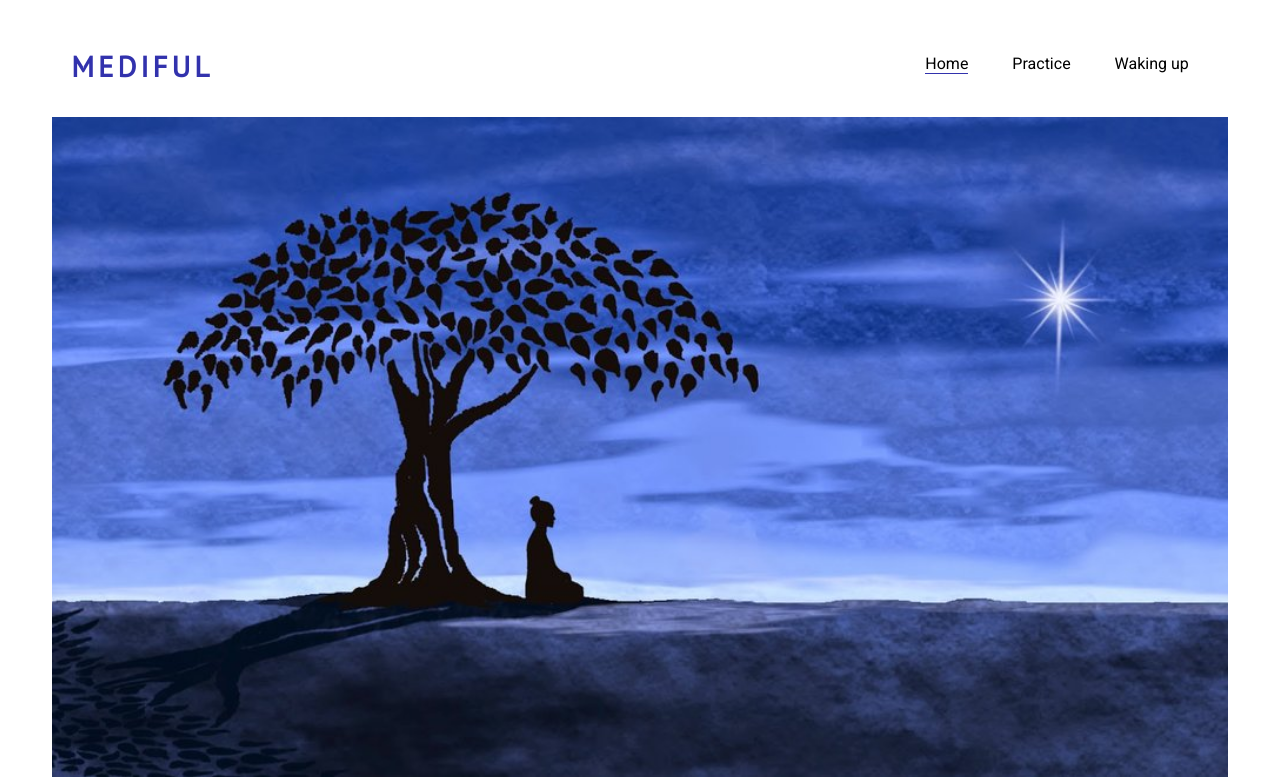
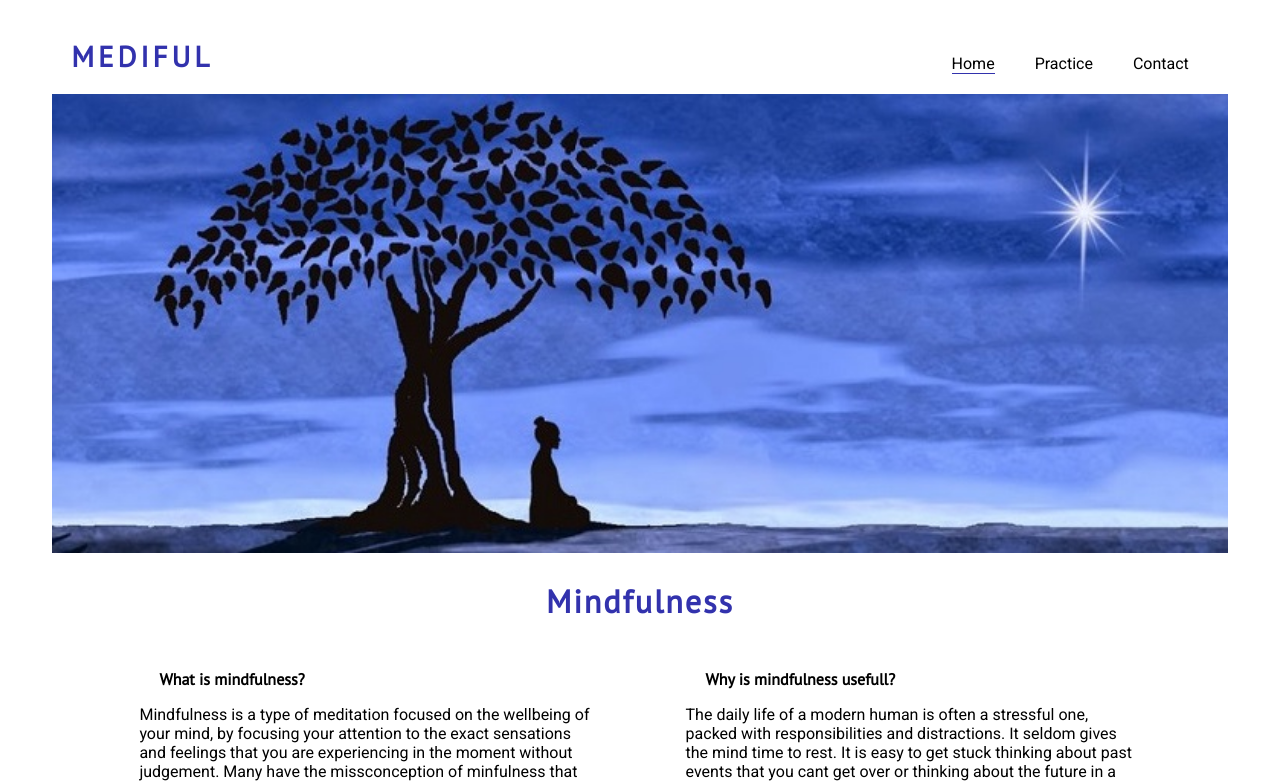
Before and after one commit to LeoMatus/mediful, a plain HTML site: page index.html in a window 1280 px wide. Shown: the top 783 px of the page. Drawn offline with Linux system fonts and the light colour scheme.

Commit message:
contact page finished

```diff
--- a/css/style.css
+++ b/css/style.css
@@ -13,53 +13,42 @@ h1, h2 {
 
 /*header*/
 
-header{
-    height: 50px;
-    padding: 10px 0 20px;
+#header{
+    display: flex;
+    flex-direction: row;
+    justify-content: space-between;
 }
 
-#logo{
-    margin-left: 5%;
-    float: left;
-    font-size: 180%;
-    color:rgb(50, 50, 173);
-    letter-spacing: 4px;
-    font-weight: 1000;
-}
-
-/*navigation bar*/
-
-#logo, #navbar{
-    line-height: 60px;
-}
-
-#push-right{
-    float: right;
-    margin-right: 5%;
-    }
-
-nav{
-    margin-right: 5%;
+#navbar{
+    display: flex;
 }
 
 #navbar li{
-    display: inline-block;
-
+    flex-direction: row;
+    display: flex;
 }
 
 #navbar a{
     text-decoration: none;
-    margin: 10px 20px;
+    margin: 0px 20px;
     color: black;
+    max-height: fit-content;
 }
 
-#navbar ul{
-    padding: 0%;
-    width: 100%;
+#header nav, h1{
+    margin-top: 30px;
 }
 
-#navbar{
-    width: max-content;
+#header nav{
+    margin-right: 5%;
+}
+
+.logo{
+    margin-left: 5%;
+    color: rgb(50, 50, 173);
+    letter-spacing: 4px;
+    font-weight: 1000;
+    font-size: 180%;
 }
 
 /*nav effects*/
@@ -81,8 +70,6 @@ nav{
 .image-div{
     width: 100%;
     margin-bottom: 20px;
-    clear: both;
-    float: left;
     display: flex;
     justify-content: center;
 }
@@ -214,7 +201,7 @@ nav{
     margin-bottom: 20px;
 }
 
-
+/*video text content*/
 
 #video-text{
     width: 100%;
@@ -234,3 +221,18 @@ nav{
 #video-text p{
     text-align: center;
 }
+
+/*contact*/
+
+.text-input{
+    display: flex;
+    flex-direction: column;
+    background: rgba(250, 250, 250, 0.7);
+}
+
+#form-question{
+    margin: 0 4%;
+    padding: 30px;
+    background-image: url("../images/background-image.jpg");
+
+}
--- a/index.html
+++ b/index.html
@@ -11,26 +11,22 @@
 
 <body>
     <!--Header containing nav bar and the logo-->
-    <header>
-        <h1 id="logo">MEDIFUL</h1>
+    <header id="header">
+        <h1 class="logo">MEDIFUL</h1>
 
-        <!--The navigation bar-->
-        <container id="push-right">
-            <nav id="navbar">
-            <ul>
+        <nav>
+            <ul id="navbar">
                 <li><a href="index.html" class="active">Home</a></li>
-                <li><a href="practice.html">Practice</a></li>
-                <li><a href="#">Waking up</a></li>
-
+                <li><a href="practice.html" >Practice</a></li>
+                <li><a href="contact.html ">Contact</a></li>
             </ul>
         </nav>
-        </container>
+    </header>
 
         <!--The banner-->
         <div class="image-div">
-            <img src="images/mediful1.jpg" alt="a man meditating under a tree with a big shiny star in the sky." class="home-banner">
+            <img src="images/mediful1-cropped.jpg" alt="a man meditating under a tree with a big shiny star in the sky." class="home-banner">
         </div>
-
 
     </header>
 
```
Also changed, not shown: contact.html (added, +50 -0 lines), practice.html (+9 -11 lines), images/background-image.jpg (added), images/mediful1-cropped.jpg (added), images/mediful1.jpg (deleted), images/nano_ett.jpg (added), images/second-banner.jpg (deleted).
